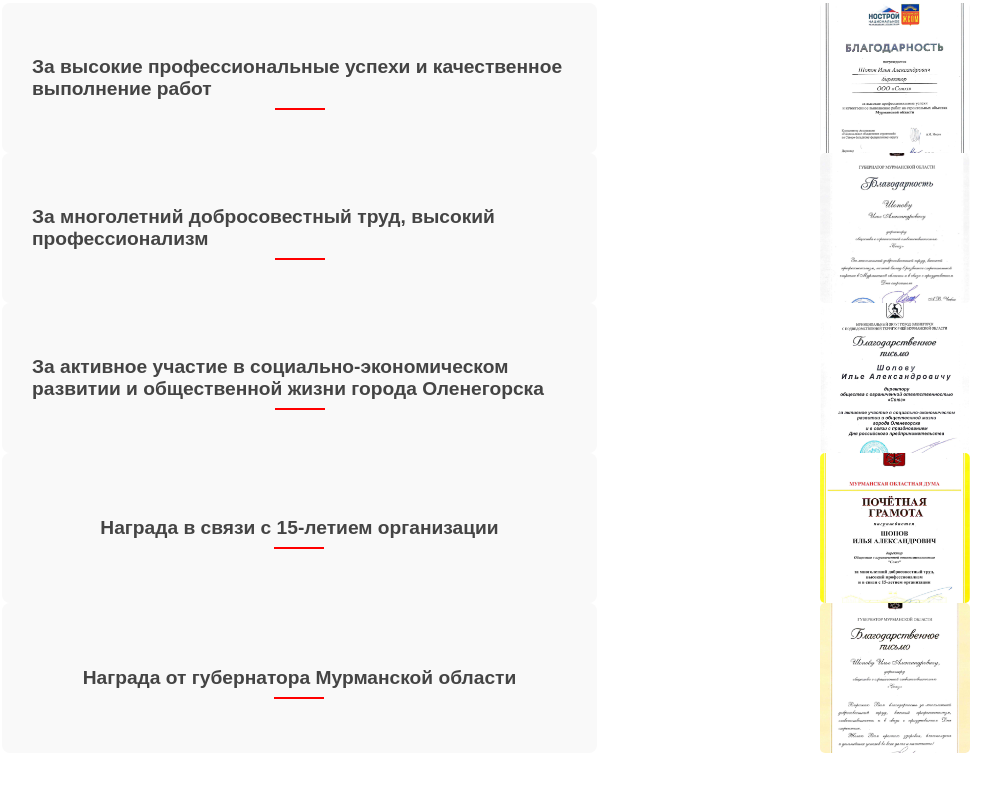
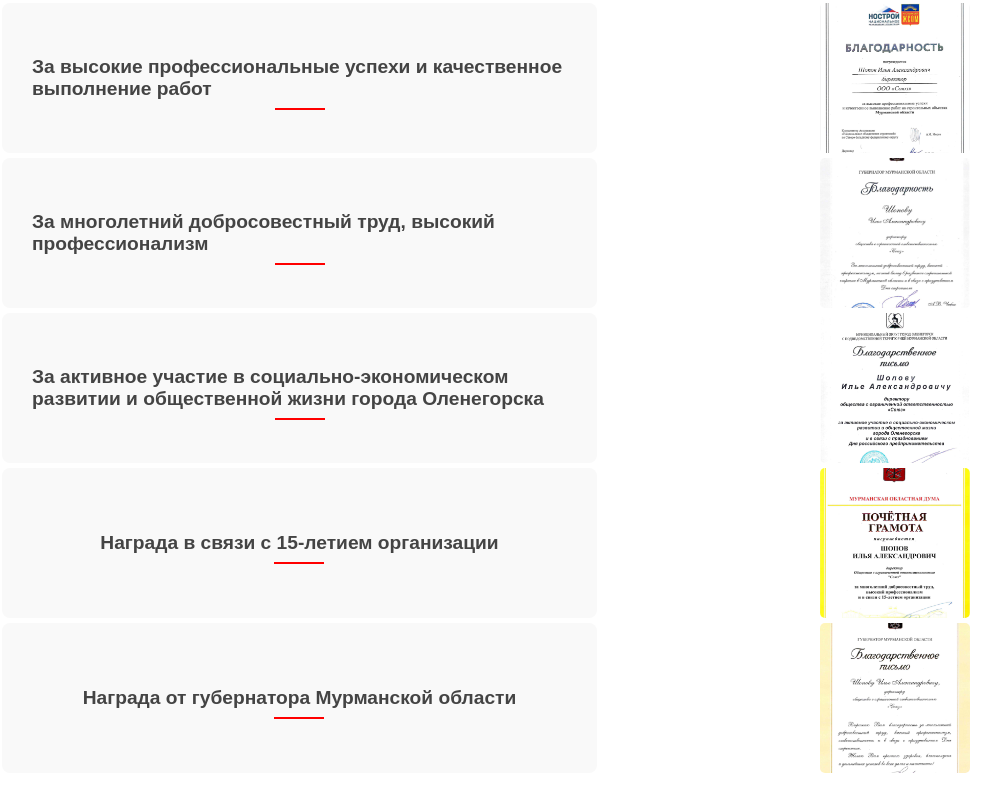
Before and after one commit to Viktor40in/test-site-2, a plain HTML site: page index.html in a window 1280 px wide. Shown: the part 5968-6780 px from the top of the page, without its empty margins (58-1059 px from the left). Drawn offline with Linux system fonts and the light colour scheme.

Commit message:
13.10/3
Изменения в блоке Награды

```diff
--- a/index.html
+++ b/index.html
@@ -347,7 +347,7 @@
 
       <!-- Награда 1 -->
       <h2 class="section-title">Награды</h2>
-      <div class="content-wrapper">
+      <div class="content-wrapper award">
         <!-- Левый блок с текстом -->
           <div class="text-block">
             <p><strong>За высокие профессиональные успехи и качественное выполнение работ</strong></p>
@@ -367,7 +367,7 @@
           </div>
       </div>
       <!-- Награда 2 -->
-      <div class="content-wrapper">
+      <div class="content-wrapper award">
           <!-- Левый блок с текстом -->
           <div class="text-block">
               <p><strong>За многолетний добросовестный труд, высокий профессионализм</strong></p>
@@ -387,7 +387,7 @@
           </div>
       </div>
       <!-- Награда 3 -->
-      <div class="content-wrapper">
+      <div class="content-wrapper award">
           <!-- Левый блок с текстом -->
           <div class="text-block">
               <p><strong>За активное участие в социально-экономическом развитии и общественной жизни города Оленегорска</strong></p>
@@ -405,7 +405,7 @@
           </div>
       </div>
       <!-- Награда 4 -->
-      <div class="content-wrapper">
+      <div class="content-wrapper award">
           <!-- Левый блок с текстом -->
           <div class="text-block">
               <p><strong>Награда в связи с 15-летием организации</strong></p>
@@ -424,7 +424,7 @@
           </div>
       </div>
       <!-- Награда 5 -->
-      <div class="content-wrapper">
+      <div class="content-wrapper award">
           <!-- Левый блок с текстом -->
           <div class="text-block">
               <p><strong>Награда от губернатора Мурманской области</strong></p>
--- a/style.css
+++ b/style.css
@@ -737,6 +737,10 @@ section + section {
   gap: 30px;
 }
 
+.award {
+  margin-bottom: 5px;
+}
+
 /* Левый текстовый блок */
 .text-block {
   flex: 1;
```
